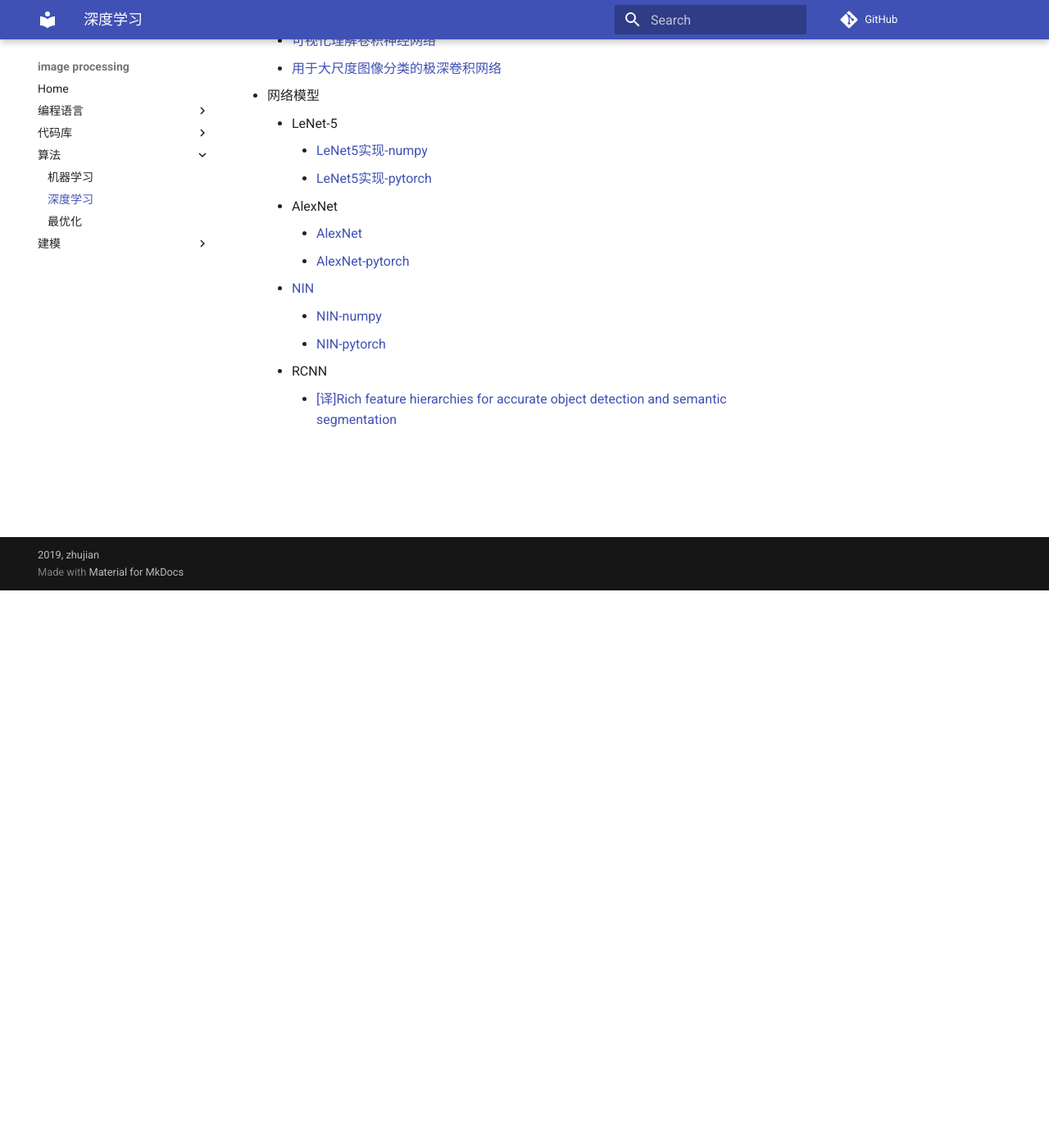
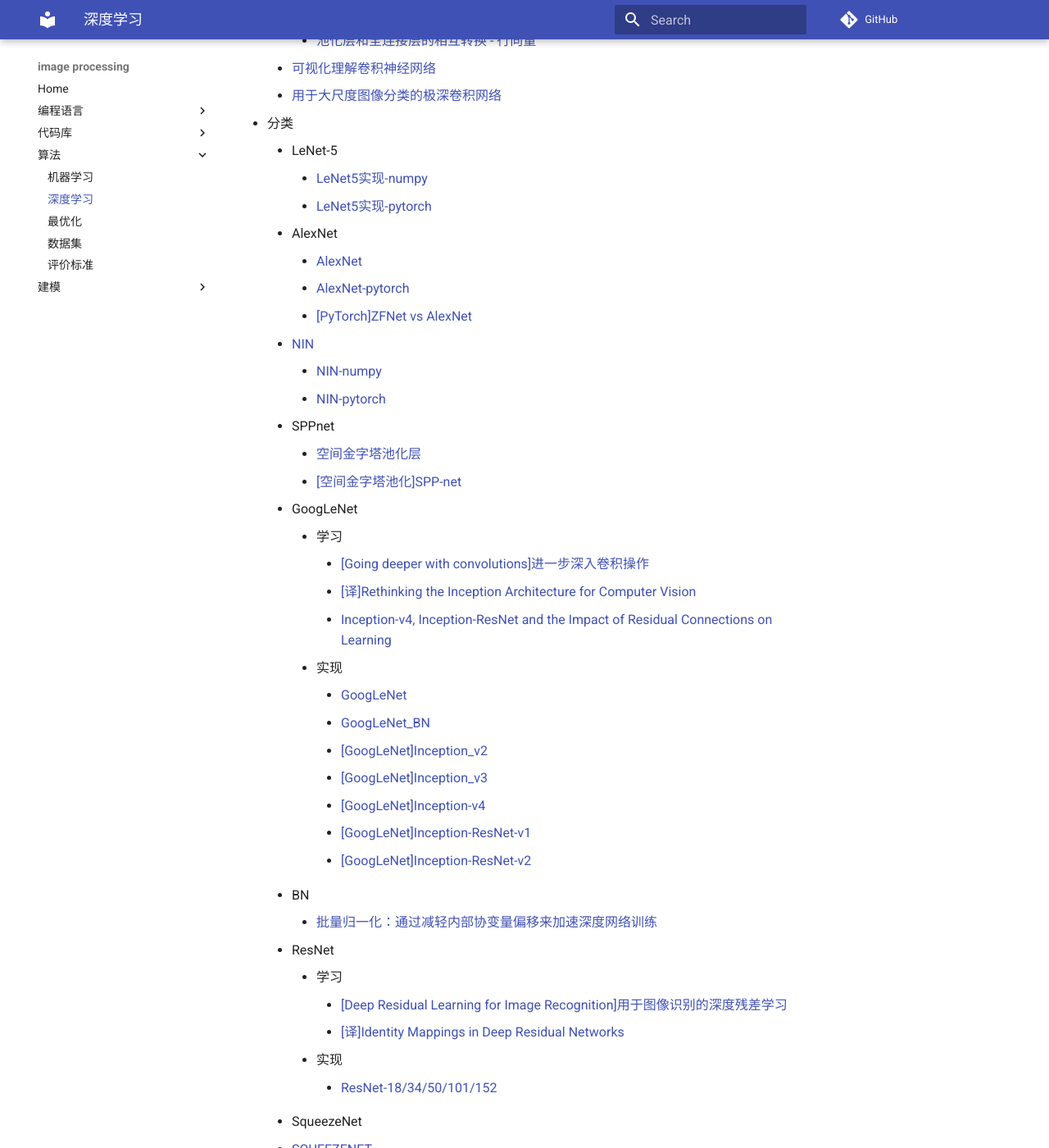
Before and after one commit to Document-Collection/image-processing, an MkDocs documentation site: the page built from docs/algorithm/deep-learning.md, in a window 1280 px wide and 1400 px high, scrolled down 680 px. Shown: the whole window at 82% size. Built offline with MkDocs 1.6.1 and Material for MkDocs 9.7.7, drawn with Linux system fonts in a browser that asks for light colours; comment, search, counter and statistics services are not loaded; some of the changed text lies outside the part shown.

Commit message:
docs(mkdocs): 添加文档链接

```diff
--- a/docs/algorithm/deep-learning.md
+++ b/docs/algorithm/deep-learning.md
@@ -19,15 +20,51 @@
         * [池化层和全连接层的相互转换 - 行向量](https://blog.zhujian.life/posts/5e1da4ba.html)
     * [可视化理解卷积神经网络](https://blog.zhujian.life/posts/3f18ad9b.html)
     * [用于大尺度图像分类的极深卷积网络](https://blog.zhujian.life/posts/2738b55.html)
-* 网络模型
+* 分类
     * LeNet-5
         * [LeNet5实现-numpy](https://blog.zhujian.life/posts/c300ea0f.html)
         * [LeNet5实现-pytorch](https://blog.zhujian.life/posts/a2db6d6b.html)
     * AlexNet
         * [AlexNet](https://blog.zhujian.life/posts/ca9994d1.html)
         * [AlexNet-pytorch](https://blog.zhujian.life/posts/ba337bfa.html)
+        * [[PyTorch]ZFNet vs AlexNet](https://blog.zhujian.life/posts/d2cd3d94.html)
     * [NIN](https://blog.zhujian.life/posts/359ae103.html)
         * [NIN-numpy](https://blog.zhujian.life/posts/55877cae.html)
         * [NIN-pytorch](https://blog.zhujian.life/posts/cab4035.html)
+    * SPPnet
+        * [空间金字塔池化层](https://blog.zhujian.life/posts/480bd989.html)
+        * [[空间金字塔池化]SPP-net](https://blog.zhujian.life/posts/caf02cb8.html)
+    * GoogLeNet
+        * 学习
+            * [[Going deeper with convolutions]进一步深入卷积操作](https://blog.zhujian.life/posts/18b9afc4.html)
+            * [[译]Rethinking the Inception Architecture for Computer Vision](https://blog.zhujian.life/posts/a0a2be91.html)
+            * [Inception-v4, Inception-ResNet and the Impact of Residual Connections on Learning](https://blog.zhujian.life/posts/bc2d8337.html)
+        * 实现
+            * [GoogLeNet](https://blog.zhujian.life/posts/9923f3ed.html)
+            * [GoogLeNet_BN](https://blog.zhujian.life/posts/f74671e9.html)
+            * [[GoogLeNet]Inception_v2](https://blog.zhujian.life/posts/1fd07e44.html)
+            * [[GoogLeNet]Inception_v3](https://blog.zhujian.life/posts/68d74ed2.html)
+            * [[GoogLeNet]Inception-v4](https://blog.zhujian.life/posts/a1c6674f.html)
+            * [[GoogLeNet]Inception-ResNet-v1](https://blog.zhujian.life/posts/aabec345.html)
+            * [[GoogLeNet]Inception-ResNet-v2](https://blog.zhujian.life/posts/33b792ff.html)
+    * BN
+        * [批量归一化：通过减轻内部协变量偏移来加速深度网络训练](https://blog.zhujian.life/posts/602de03b.html)
+    * ResNet
+        * 学习
+            * [[Deep Residual Learning for Image Recognition]用于图像识别的深度残差学习](https://blog.zhujian.life/posts/bae1ada1.html)
+            * [[译]Identity Mappings in Deep Residual Networks](https://blog.zhujian.life/posts/9a5e8e83.html)
+        * 实现
+            * [ResNet-18/34/50/101/152](https://blog.zhujian.life/posts/98041833.html)
+    * SqueezeNet
+      * [SQUEEZENET](https://blog.zhujian.life/posts/a2419158.html)
+    * DenseNet
+      * [Densely Connected Convolutional Networks](https://blog.zhujian.life/posts/4129fe4c.html)
+* 检测
+    * [[pytorch]训练一个简单的检测器](https://blog.zhujian.life/posts/5bfa4e56.html)
     * RCNN
         * [[译]Rich feature hierarchies for accurate object detection and semantic segmentation](https://blog.zhujian.life/posts/69fce0f5.html)
+        * [R-CNN](https://blog.zhujian.life/posts/5beb21d0.html)
+        * [[译]Fast R-CNN](https://blog.zhujian.life/posts/b35c89e1.html)
+        * [[R-CNN]边界框回归](https://blog.zhujian.life/posts/dd3aa53a.html)
+    * YOLO
+        * [You Only Look Once: Unified, Real-Time Object Detection](https://blog.zhujian.life/posts/256e06fe.html)
--- a/mkdocs.yml
+++ b/mkdocs.yml
@@ -218,6 +218,7 @@ nav:
             - '[softmax]分类概率计算': './pytorch/[softmax]分类概率计算.md'
             - '[AdaptiveMaxPool][AdaptiveAvgPool]自适应池化层操作': './pytorch/[AdaptiveMaxPool][AdaptiveAvgPool]自适应池化层操作.md'
             - '[Ten Crops]多样本检测': './pytorch/[Ten Crops]多样本检测.md'
+            - '可视化': './pytorch/可视化.md'
             - Model:
                 - '固定部分参数进行训练': './pytorch/model/固定部分参数进行训练.md'
                 - '查询模型参数总数': './pytorch/model/查询模型参数总数.md'
@@ -246,6 +247,8 @@ nav:
         - '机器学习': './algorithm/machine-learning.md'
         - '深度学习': './algorithm/deep-learning.md'
         - '最优化': './algorithm/optimization.md'
+        - '数据集': './algorithm/dataset.md'
+        - '评价标准': './algorithm/evaluation-metrics.md'
 
     - 建模:
         - 'UML':
```
Also changed, not shown: other parts of docs/algorithm/deep-learning.md (+1 -0 lines), docs/algorithm/dataset.md (added, +17 -0 lines), docs/algorithm/evaluation-metrics.md (added, +19 -0 lines), docs/algorithm/machine-learning.md (+3 -0 lines), docs/algorithm/optimization.md (+15 -1 lines), docs/index.md (+2 -0 lines), docs/pytorch/可视化.md (added, +6 -0 lines).
